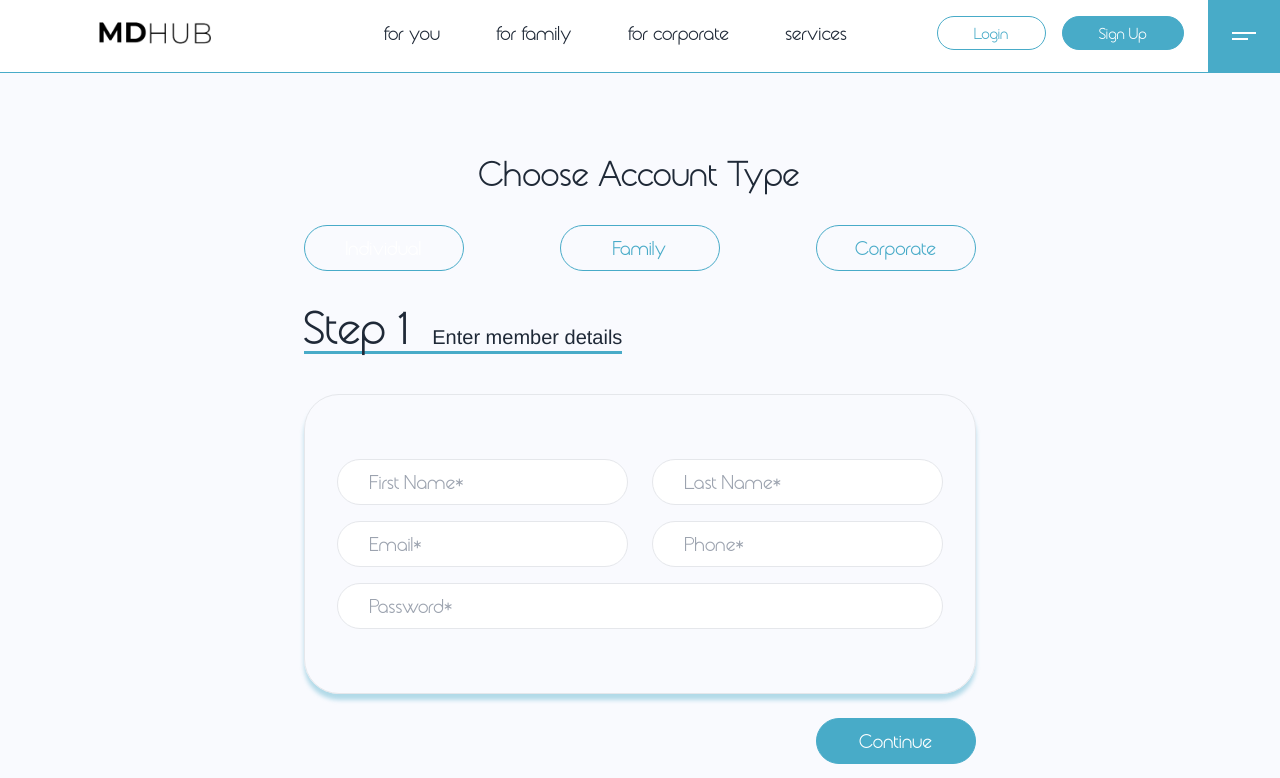
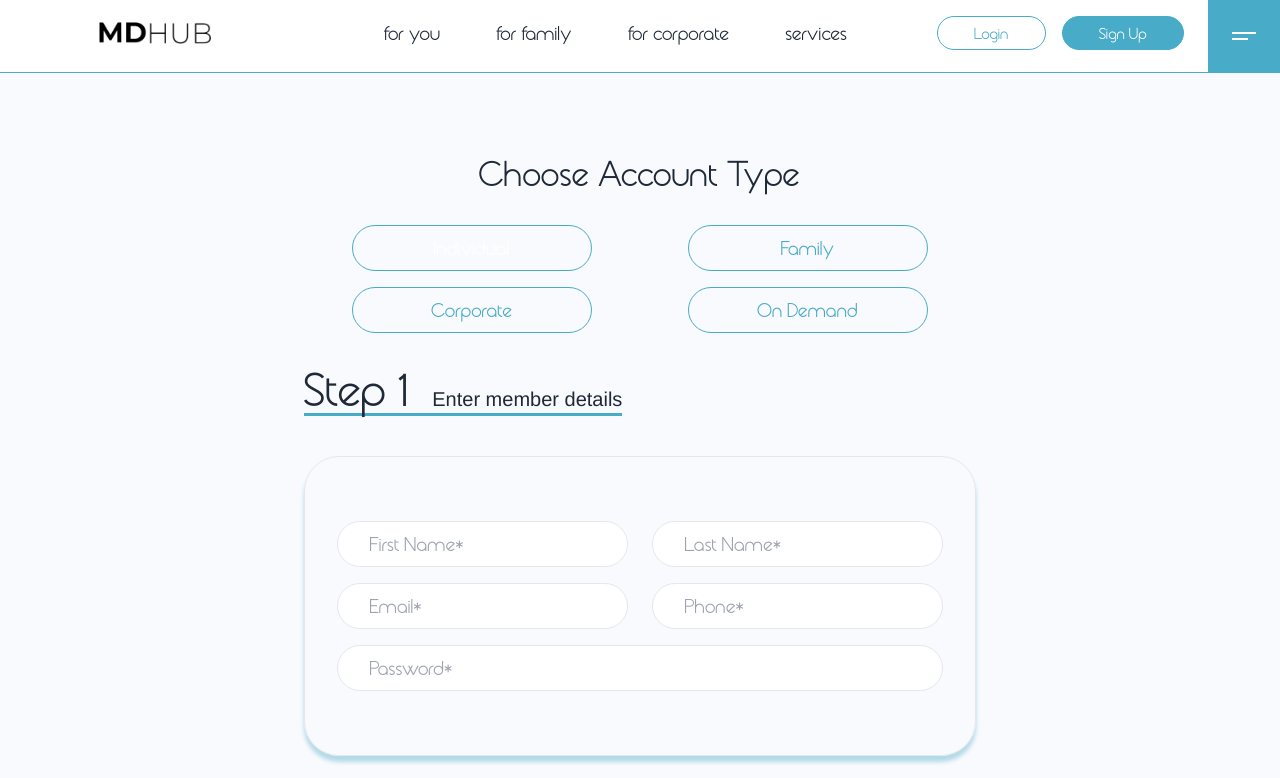
Before and after one commit to DenisLo-master/MdHub, a React (Vite) app: page /register in a window 1280 px wide. Shown: the top 778 px of the page. Built offline with nearby package versions, Linux system fonts and the light colour scheme.

Commit message:
added on demand type

```diff
--- a/src/sections/Signup/SignupAccountsTypeNav.jsx
+++ b/src/sections/Signup/SignupAccountsTypeNav.jsx
@@ -6,12 +6,12 @@ const SignupAccountsTypeNav = () => {
   const selectedAccountType = registerationStore(state => state.selectedAccountType)
   const formStep = registerationStore(state => state.formStep)
   return (
-    <div className={`w-full flex justify-around md:justify-between text-primary flex-wrap gap-y-4`}>
+    <div className={`w-full flex justify-around text-primary flex-wrap gap-y-4`}>
       <button
         onClick={() => changeSelectedAccountType("individual")}
         type="button"
         disabled={formStep > 0}
-        className={`w-40 md:48  rounded-full text-xl hover:ring-1 hover:ring-primary px-16 py-2 border flex justify-center items-center border-primary bg-transparent ${selectedAccountType === "individual" && "bg-primary text-white"} $`}
+        className={`w-40 md:w-60  rounded-full text-xl hover:ring-1 hover:ring-primary px-16 py-2 border flex justify-center items-center border-primary bg-transparent ${selectedAccountType === "individual" && "bg-primary text-white"} $`}
       >
         Individual
       </button>
@@ -19,7 +19,7 @@ const SignupAccountsTypeNav = () => {
         disabled={formStep > 0}
         onClick={() => changeSelectedAccountType("family")}
         type="button"
-        className={`w-40 md:48 rounded-full text-xl hover:ring-1 hover:ring-primary px-16 py-2 border flex justify-center items-center border-primary bg-transparent ${selectedAccountType === "family" && "bg-primary text-white"}`}
+        className={`w-40 md:w-60 rounded-full text-xl hover:ring-1 hover:ring-primary px-16 py-2 border flex justify-center items-center border-primary bg-transparent ${selectedAccountType === "family" && "bg-primary text-white"}`}
       >
         Family
       </button>
@@ -27,9 +27,17 @@ const SignupAccountsTypeNav = () => {
         disabled={formStep > 0}
         onClick={() => changeSelectedAccountType("corporate")}
         type="button"
-        className={`w-40 md:48 rounded-full text-xl hover:ring-1 hover:ring-primary px-16 py-2 border flex justify-center items-center border-primary bg-transparent ${selectedAccountType === "corporate" && "bg-primary text-white"}`}
+        className={`w-40 md:w-60 rounded-full text-xl hover:ring-1 hover:ring-primary px-16 py-2 border flex justify-center items-center border-primary bg-transparent ${selectedAccountType === "corporate" && "bg-primary text-white"}`}
       >
         Corporate
+      </button>
+      <button
+        disabled={formStep > 0}
+        onClick={() => changeSelectedAccountType("on demand")}
+        type="button"
+        className={`w-40 md:w-60 rounded-full text-xl hover:ring-1 hover:ring-primary px-16 py-2 border flex justify-center items-center border-primary bg-transparent ${selectedAccountType === "on demand" && "bg-primary text-white"}`}
+      >
+        On Demand
       </button>
     </div>
   )
```
